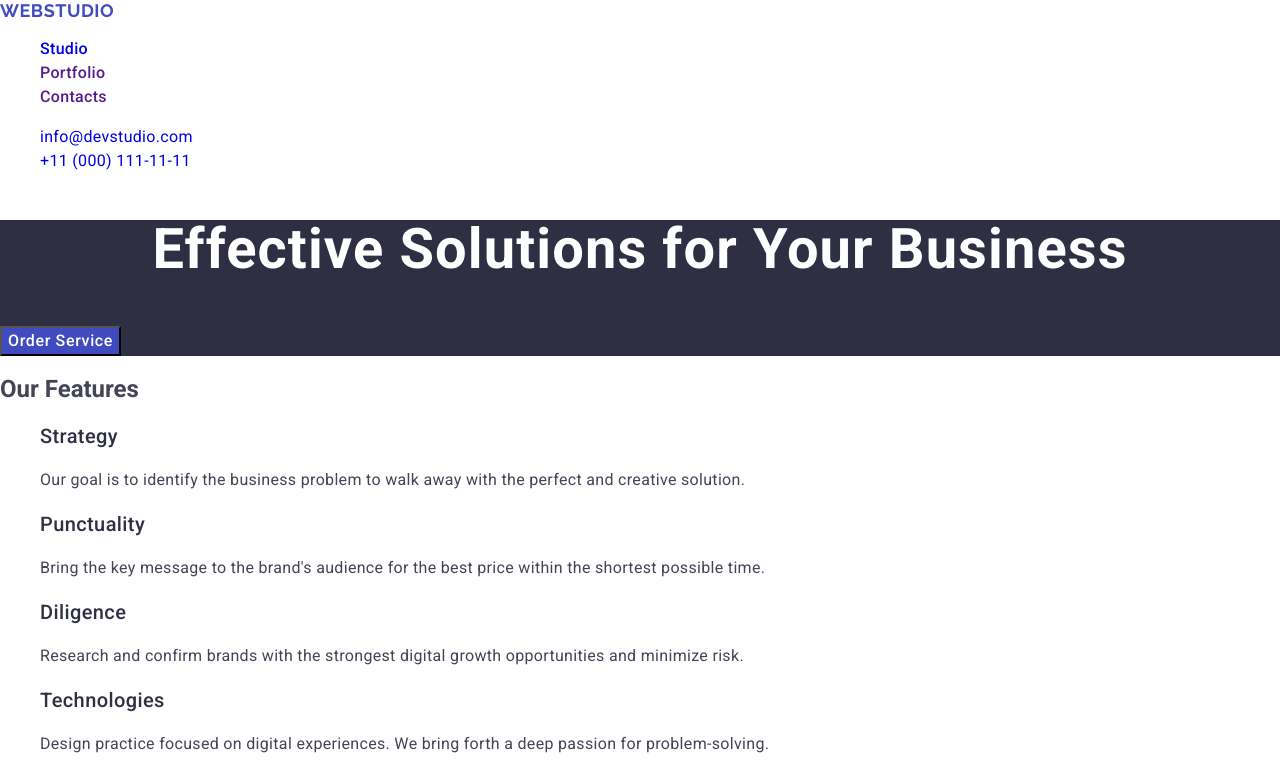
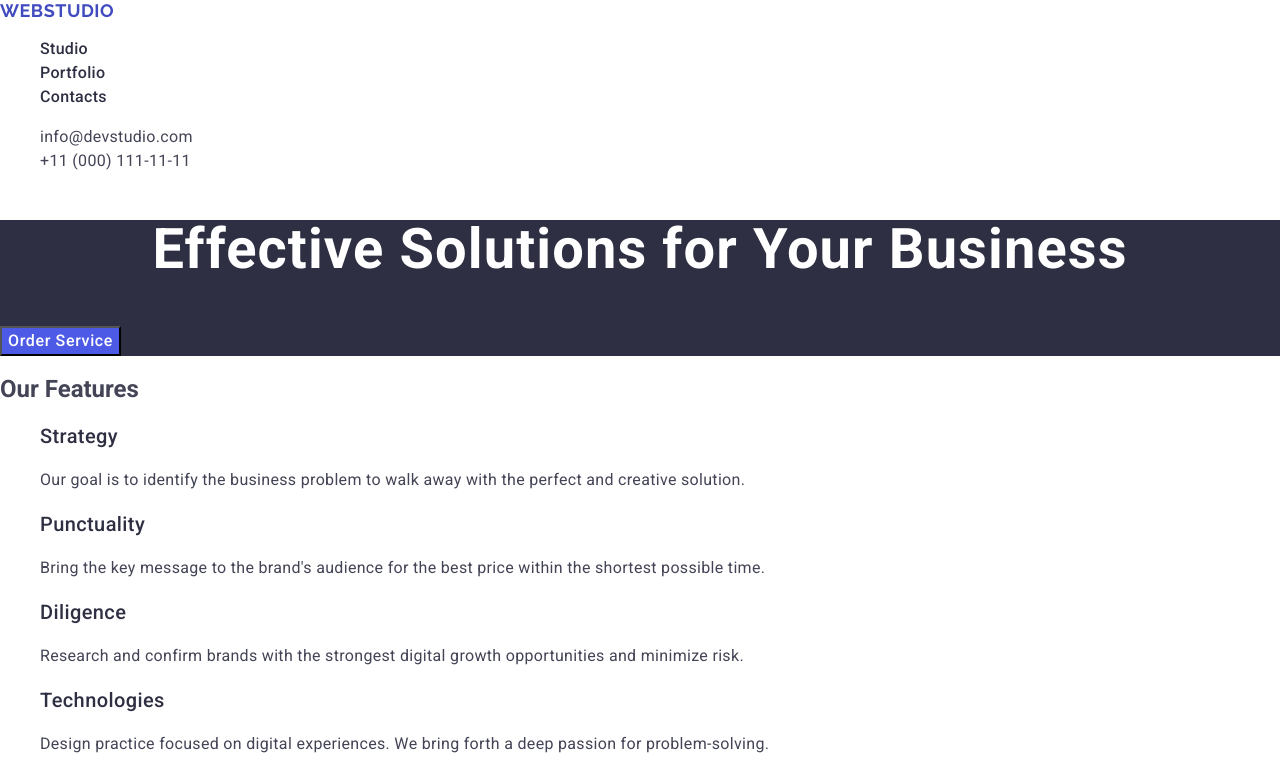
Before and after one commit to Igor-Nemyrovskiy/goit-markup-hw-02, a plain HTML site: page index.html in a window 1280 px wide. Shown: the top 783 px of the page. Drawn offline with nearby package versions, Linux system fonts and the light colour scheme.

Commit message:
update css

```diff
--- a/css/styles.css
+++ b/css/styles.css
@@ -41,7 +41,7 @@ ol {
   color: #404bbf;
 }
 
-.header-nav-item {
+.header-nav-item a {
   font-weight: 500;
   font-size: 16px;
   line-height: 1.5;
@@ -54,7 +54,7 @@ ol {
   color: #404bbf;
 }
 
-.header-address-list {
+.header-address-list a {
   font-weight: 400;
   font-size: 16px;
   line-height: 1.5;
@@ -81,7 +81,7 @@ ol {
 }
 
 .hero-button {
-  background-color: #404bbf;
+  background-color: #4d5ae5;
   font-weight: 500;
   font-size: 16px;
   line-height: 1.5;
@@ -91,7 +91,7 @@ ol {
 
 .hero-button:hover,
 .hero-button:focus {
-  background-color: #4d5ae5;
+  background-color: #404bbf;
 }
 
 .features-subtitle {
@@ -123,7 +123,7 @@ ol {
   color: #2e2f42;
 }
 
-.team-list {
+.team-item {
   background-color: #ffffff;
 }
 
```
